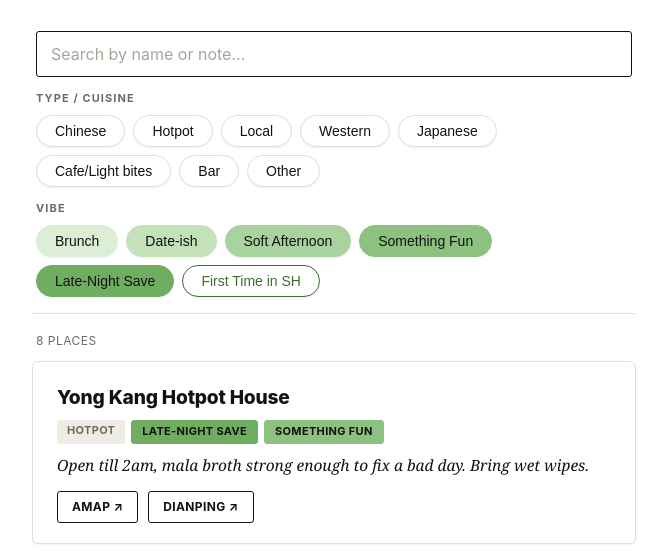
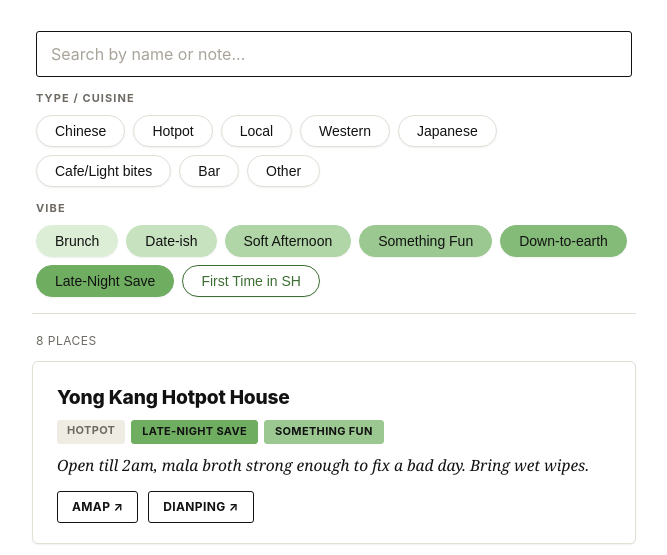
Before and after one commit to jemma-w/Shanghai-Edit, a plain HTML site: page index.html in a window 1280 px wide. Shown: the part 186-741 px from the top of the page, without its empty margins (306-973 px from the left). Drawn offline with Linux system fonts and the light colour scheme.

Commit message:
Update index.html

```diff
--- a/index.html
+++ b/index.html
@@ -434,7 +434,7 @@
     Preferred display order for Vibe chips. Anything used in places.csv
     that isn't listed here just gets appended alphabetically at the end.
   */
-  const VIBE_ORDER = ["Brunch", "Date-ish", "Soft Afternoon", "Something Fun", "Late-Night Save", "First Time in SH"];
+  const VIBE_ORDER = ["Brunch", "Date-ish", "Soft Afternoon", "Something Fun", "Down-to-earth", "Late-Night Save", "First Time in SH"];
 
   /*
     Vibe chip colors: a green ramp light-to-dark, except "First Time in SH"
@@ -444,13 +444,14 @@
   */
   const vibeColors = {
     "Brunch": "#dcefd6",
-    "Date-ish": "#c3e2ba",
-    "Soft Afternoon": "#a8d29e",
-    "Something Fun": "#8cc17f",
+    "Date-ish": "#c6e2bf",
+    "Soft Afternoon": "#b0d5a7",
+    "Something Fun": "#9bc890",
+    "Down-to-earth": "#85bb78",
     "Late-Night Save": "#6fae61",
     "First Time in SH": "#ffffff"
   };
-  const fallbackColors = ["#dcefd6", "#c3e2ba", "#a8d29e", "#8cc17f", "#6fae61"];
+  const fallbackColors = ["#dcefd6", "#c6e2bf", "#b0d5a7", "#9bc890", "#85bb78", "#6fae61"];
 
   function colorForVibe(name, index) {
     if (vibeColors[name]) return vibeColors[name];
```
